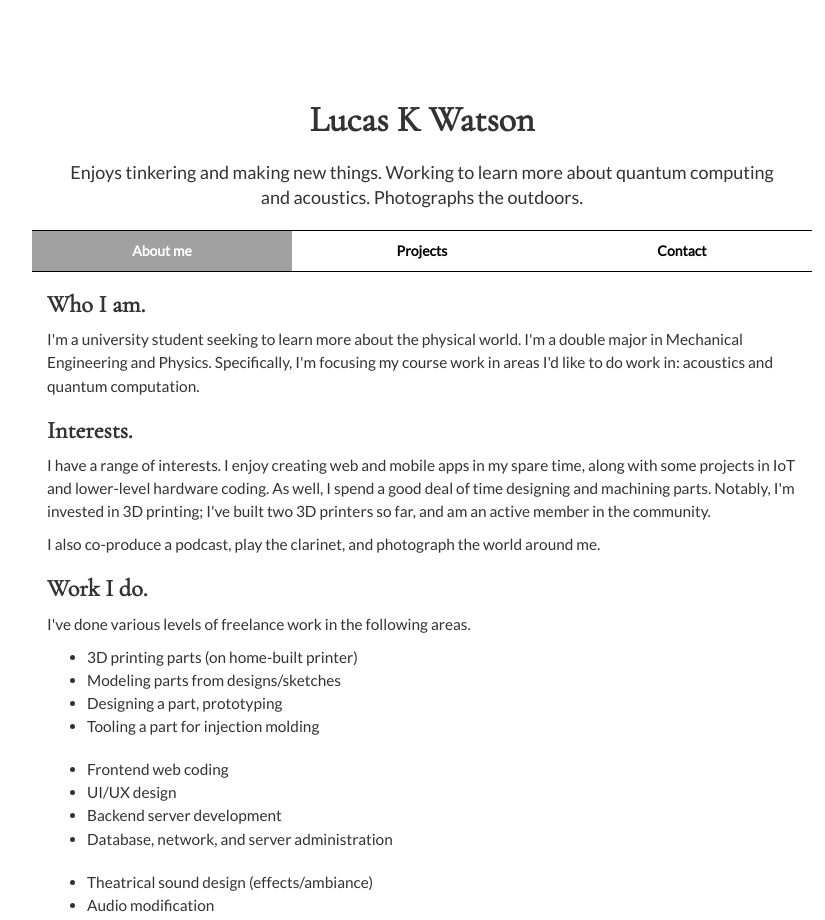
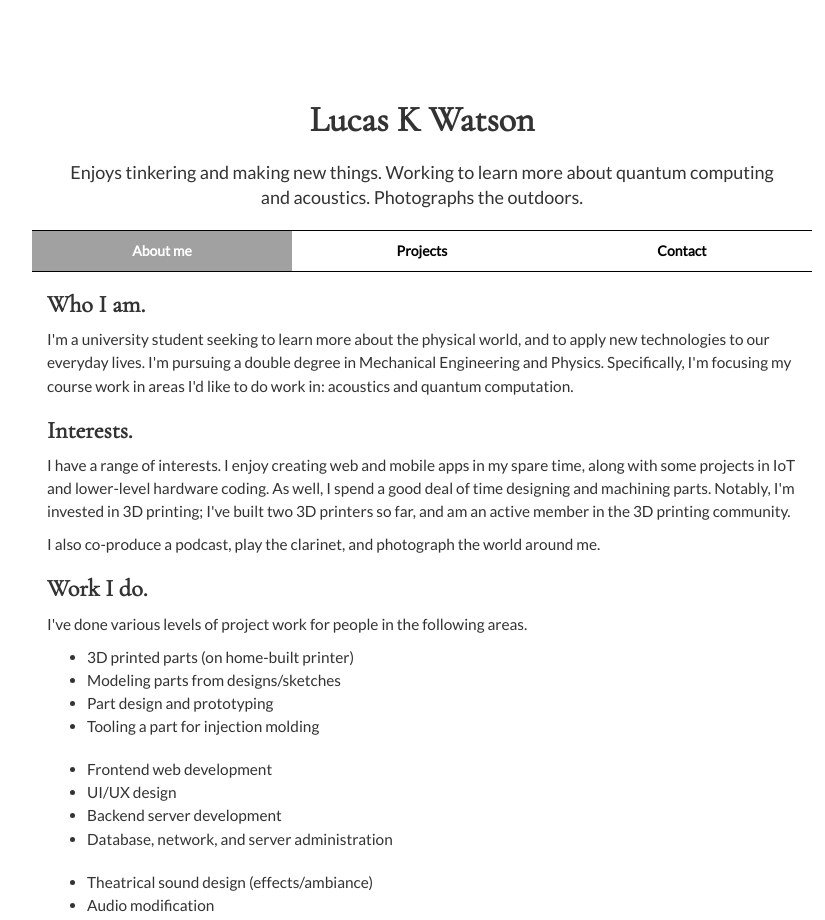
Before and after one commit to lkwatson/lucaskwatson, a plain HTML site: page index.html in a window 1280 px wide. Shown: the top 920 px of the page, without its empty margins (218-1043 px from the left). Drawn offline with nearby package versions, Linux system fonts and the light colour scheme.

Commit message:
Small wording changes

```diff
--- a/index.html
+++ b/index.html
@@ -95,21 +95,21 @@
 
     		<div class="content">
       		<h3 class="subheader-text">Who I am.</h3>
-      		<p>I'm a university student seeking to learn more about the physical world. I'm a double major in Mechanical Engineering and Physics. Specifically, I'm focusing my course work in areas I'd like to do work in: acoustics and quantum computation.</p>
+      		<p>I'm a university student seeking to learn more about the physical world, and to apply new technologies to our everyday lives. I'm pursuing a double degree in Mechanical Engineering and Physics. Specifically, I'm focusing my course work in areas I'd like to do work in: acoustics and quantum computation.</p>
 
       		<h3 class="subheader-text">Interests.</h3>
-      		<p>I have a range of interests. I enjoy creating web and mobile apps in my spare time, along with some projects in IoT and lower-level hardware coding. As well, I spend a good deal of time designing and machining parts. Notably, I'm invested in 3D printing; I've built two 3D printers so far, and am an active member in the community.</p>
+      		<p>I have a range of interests. I enjoy creating web and mobile apps in my spare time, along with some projects in IoT and lower-level hardware coding. As well, I spend a good deal of time designing and machining parts. Notably, I'm invested in 3D printing; I've built two 3D printers so far, and am an active member in the 3D printing community.</p>
       		<p>I also co-produce a podcast, play the clarinet, and photograph the world around me.</p>
 
       		<h3 class="subheader-text">Work I do.</h3>
-      		<p>I've done various levels of freelance work in the following areas.</p>
+      		<p>I've done various levels of project work for people in the following areas.</p>
       		<ul>
-        		<li>3D printing parts (on home-built printer)</li>
+        		<li>3D printed parts (on home-built printer)</li>
         		<li>Modeling parts from designs/sketches</li>
-        		<li>Designing a part, prototyping</li>
+        		<li>Part design and prototyping</li>
         		<li>Tooling a part for injection molding</li>
         		<br>
-        		<li>Frontend web coding</li>
+        		<li>Frontend web development</li>
         		<li>UI/UX design</li>
         		<li>Backend server development</li>
         		<li>Database, network, and server administration</li>
```
